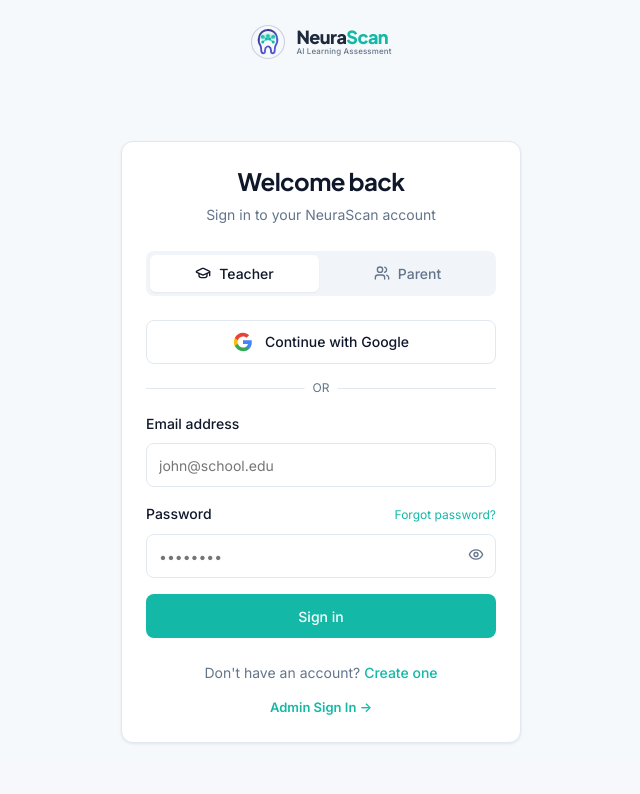
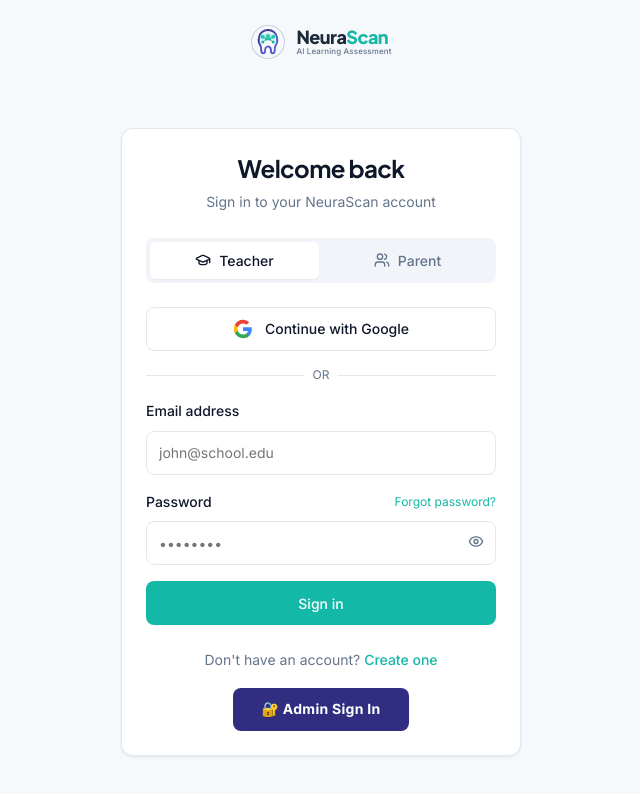
Before and after one commit to Niwas-Kumar/neurascan-frontend, a React (Vite) app: page /login in a window 1280 px wide. Shown: the top 794 px of the page, without its empty margins (319-959 px from the left). Built offline with nearby package versions, Linux system fonts and the light colour scheme; no server answers.

Commit message:
feat: implement login page with email/password and Google OAuth authentication support

```diff
--- a/src/pages/auth/LoginPage.jsx
+++ b/src/pages/auth/LoginPage.jsx
@@ -479,25 +479,32 @@
                   Create one
                 </Link>
               </p>
-              <p
+              <div
                 style={{
                   textAlign: 'center',
-                  fontSize: 13,
-                  color: COLORS.textMuted,
-                  marginTop: 12,
+                  marginTop: 16,
                 }}
               >
                 <Link
                   to="/admin/login"
                   style={{
-                    color: COLORS.primary,
+                    display: 'inline-block',
+                    padding: '10px 28px',
+                    background: COLORS.sidebar,
+                    color: '#FFFFFF',
                     textDecoration: 'none',
-                    fontWeight: 600,
+                    fontWeight: 700,
+                    fontSize: 14,
+                    borderRadius: 8,
+                    letterSpacing: '0.02em',
+                    transition: 'opacity 0.2s',
                   }}
+                  onMouseEnter={e => e.currentTarget.style.opacity = '0.85'}
+                  onMouseLeave={e => e.currentTarget.style.opacity = '1'}
                 >
-                  Admin Sign In →
+                  🔐 Admin Sign In
                 </Link>
-              </p>
+              </div>
             </div>
           </div>
         </div>
```
